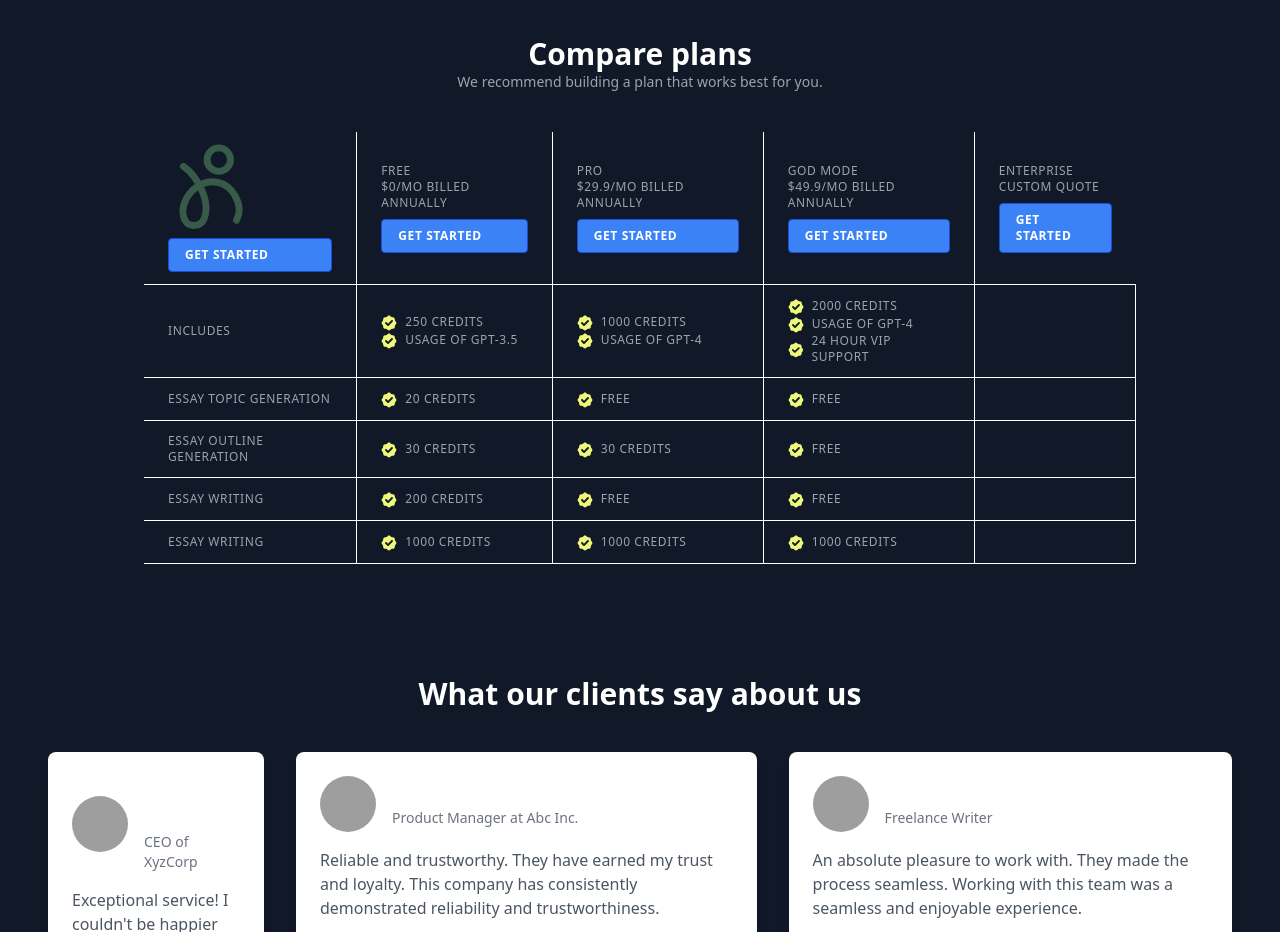
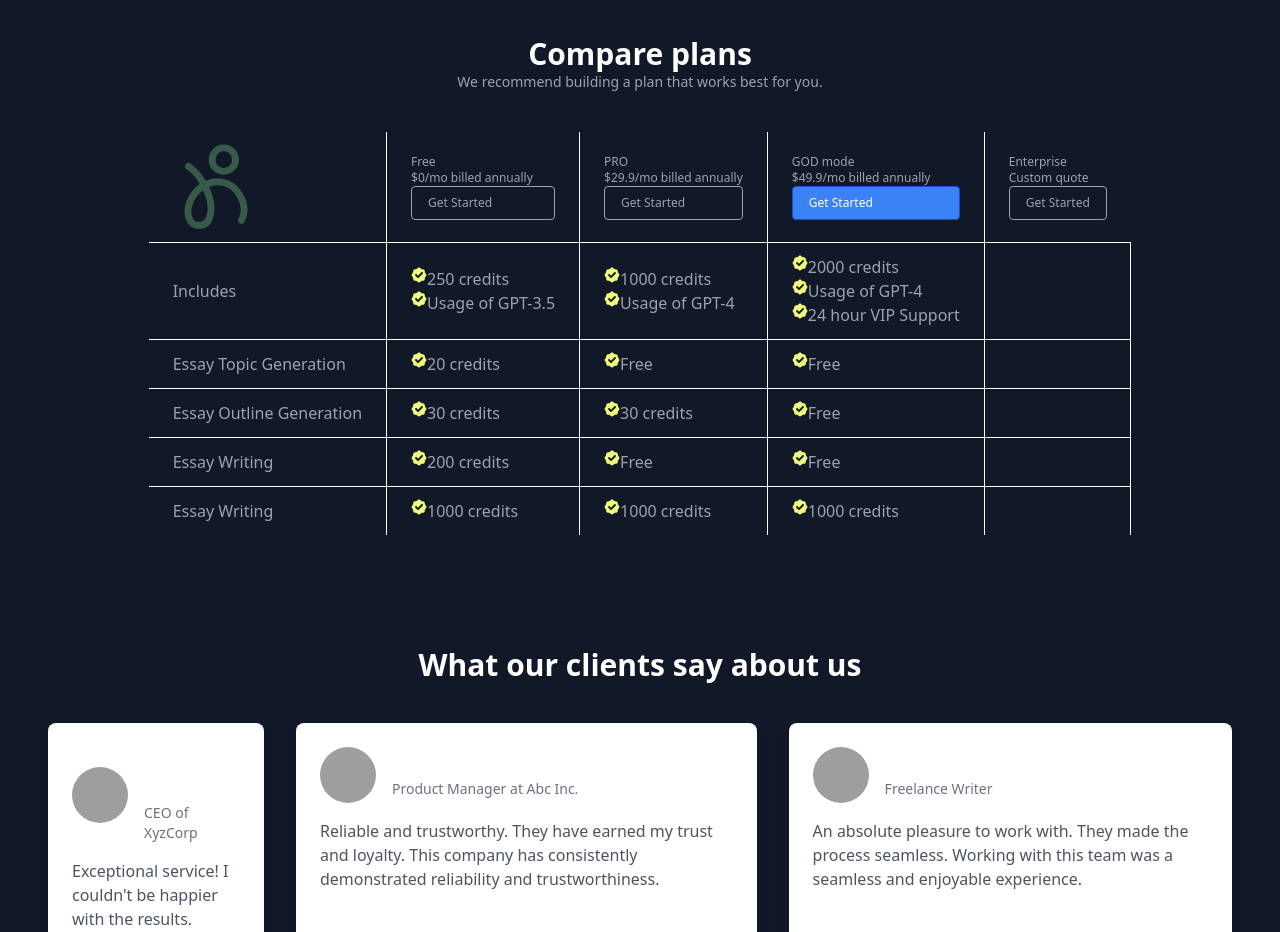
Before and after one commit to YiVal/aegis_landing_page, a React (Create React App) app: page / in a window 1280 px wide. Shown: the part 2080-3012 px from the top of the page. Built offline with nearby package versions, Linux system fonts and the light colour scheme; no server answers; grey boxes are pictures that could not be loaded.

Commit message:
[F]plan_1

```diff
--- a/src/components/PricingSection.tsx
+++ b/src/components/PricingSection.tsx
@@ -7,6 +7,7 @@ type PlanHeader = {
   planName: string | React.ReactNode;
   planPrice?: string;
   planLink?: string; // Assuming this is a link to the plan details or sign-up
+  recommended?: boolean;
 };
 
 type PlanType = "free" | "pro" | "godMode" | "enterprise";
@@ -23,21 +24,25 @@ const tableHeaders: PlanHeader[] = [
     planName: "Free",
     planPrice: "$0/mo billed annually",
     planLink: "/free-plan",
+    recommended: false,
   },
   {
     planName: "PRO",
     planPrice: "$29.9/mo billed annually",
     planLink: "/pro-plan",
+    recommended: false,
   },
   {
     planName: "GOD mode",
     planPrice: "$49.9/mo billed annually",
     planLink: "/god-plan",
+    recommended: true,
   },
   {
     planName: "Enterprise",
     planPrice: "Custom quote",
     planLink: "/contact-us",
+    recommended: false,
   },
 ];
 
@@ -102,18 +107,23 @@ const PricingSection = () => {
             {tableHeaders.map((header, idx) => (
               <td
                 key={idx}
-                scope="col"
-                className={`px-6 py-3 text-left text-xs font-medium text-gray-400 uppercase tracking-wider ${idx !== tableHeaders.length - 1 ? "border-r border-white" : ""}`}
+                className={`px-6 py-3 text-xs ${idx !== tableHeaders.length - 1 ? "border-r border-white" : ""}`}
               >
-                <div className="flex flex-col justify-between h-full">
+                <div className="flex flex-col text-gray-400">
                   <div>{header.planName}</div>
                   <div>{header.planPrice}</div>
-                  <a
-                    href={header.planLink}
-                    className="inline-block mt-2 bg-blue-500 hover:bg-blue-700 text-white font-bold py-2 px-4 rounded border border-blue-700"
-                  >
-                    Get Started
-                  </a>
+                  {header.recommended !== undefined && ( // Check if recommended is defined
+                    <a
+                      href={header.planLink}
+                      className={`py-2 px-4 rounded border ${
+                        header.recommended
+                          ? "bg-blue-500 hover:bg-blue-700 text-white border-blue-700" // If recommended and true
+                          : "text-gray-400 border-gray-400" // If recommended but false
+                      }`}
+                    >
+                      Get Started
+                    </a>
+                  )}
                 </div>
               </td>
             ))}
@@ -121,20 +131,23 @@ const PricingSection = () => {
         </thead>
         <tbody className="">
           {tableBodyData.map((feature, i) => (
-            <tr key={i} className="border-b border-white">
-              <td className="px-6 py-3 text-left text-xs font-medium text-gray-400 uppercase tracking-wider border-r border-white">
+            <tr
+              key={feature.featureCategory}
+              className={`px-6 py-3 ${i !== tableBodyData.length - 1 ? "border-b border-white" : ""}`}
+            >
+              <td className="px-6 py-3 text-gray-400 border-r border-white">
                 {feature.featureCategory}
               </td>
               {(["free", "pro", "godMode", "enterprise"] as PlanType[]).map(
-                (planType, idx) => (
+                (planType) => (
                   <td
                     key={planType}
-                    className={`px-6 py-3 text-left text-xs font-medium text-gray-400 uppercase tracking-wider ${idx !== tableHeaders.length - 1 ? "border-r border-white" : ""}`}
+                    className="px-6 py-3 text-gray-400 border-r border-white"
                   >
                     <ul>
                       {(feature[planType] as string[]).map((item, idx) => (
-                        <li key={idx} className="flex items-center">
-                          <CheckmarkIcon className="w-4 h-4 mr-2 mt-0.5 inline-block" />
+                        <li key={item} className="flex">
+                          <CheckmarkIcon className="w-4 h-4" />
                           {item}
                         </li>
                       ))}
```
